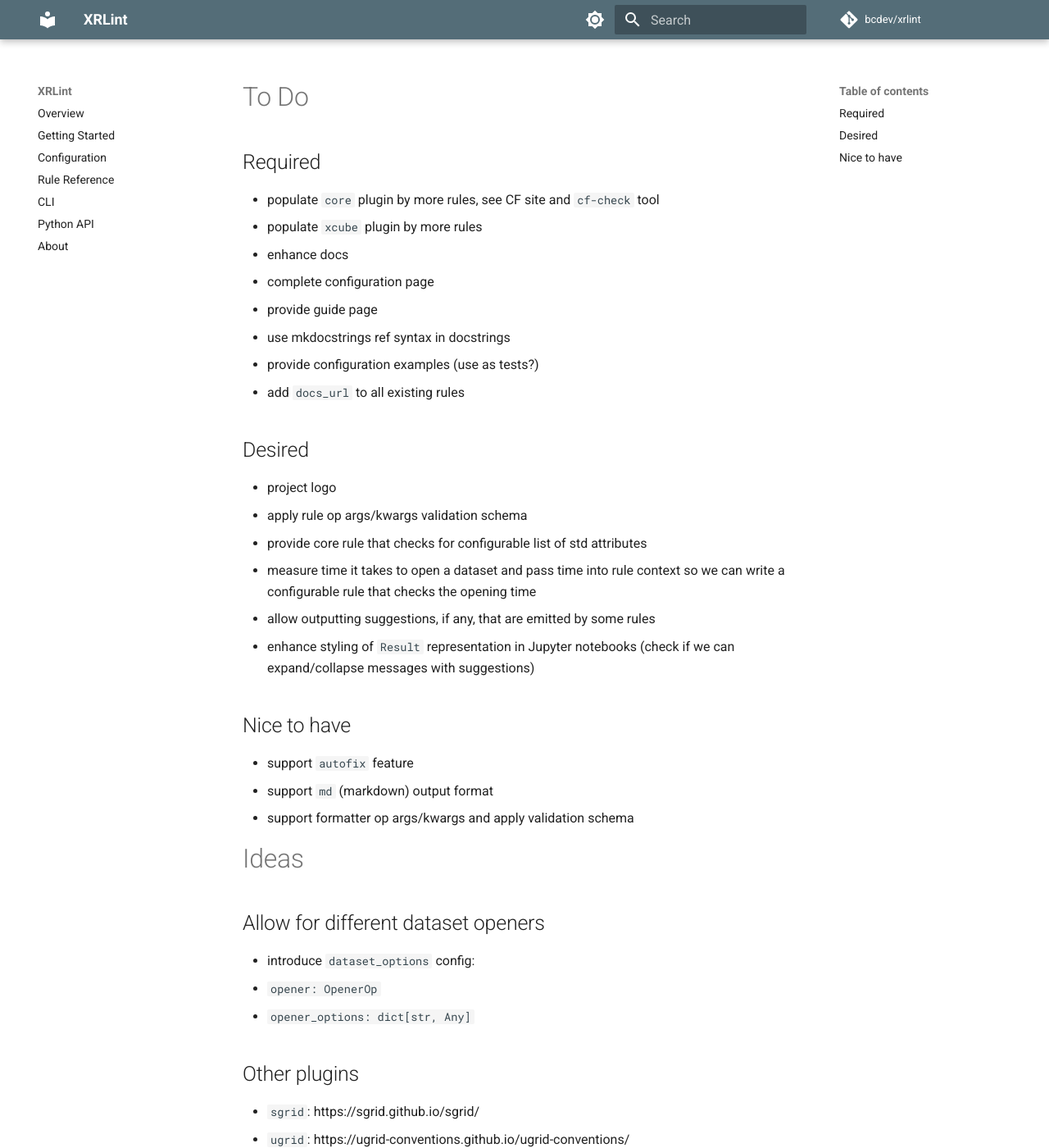
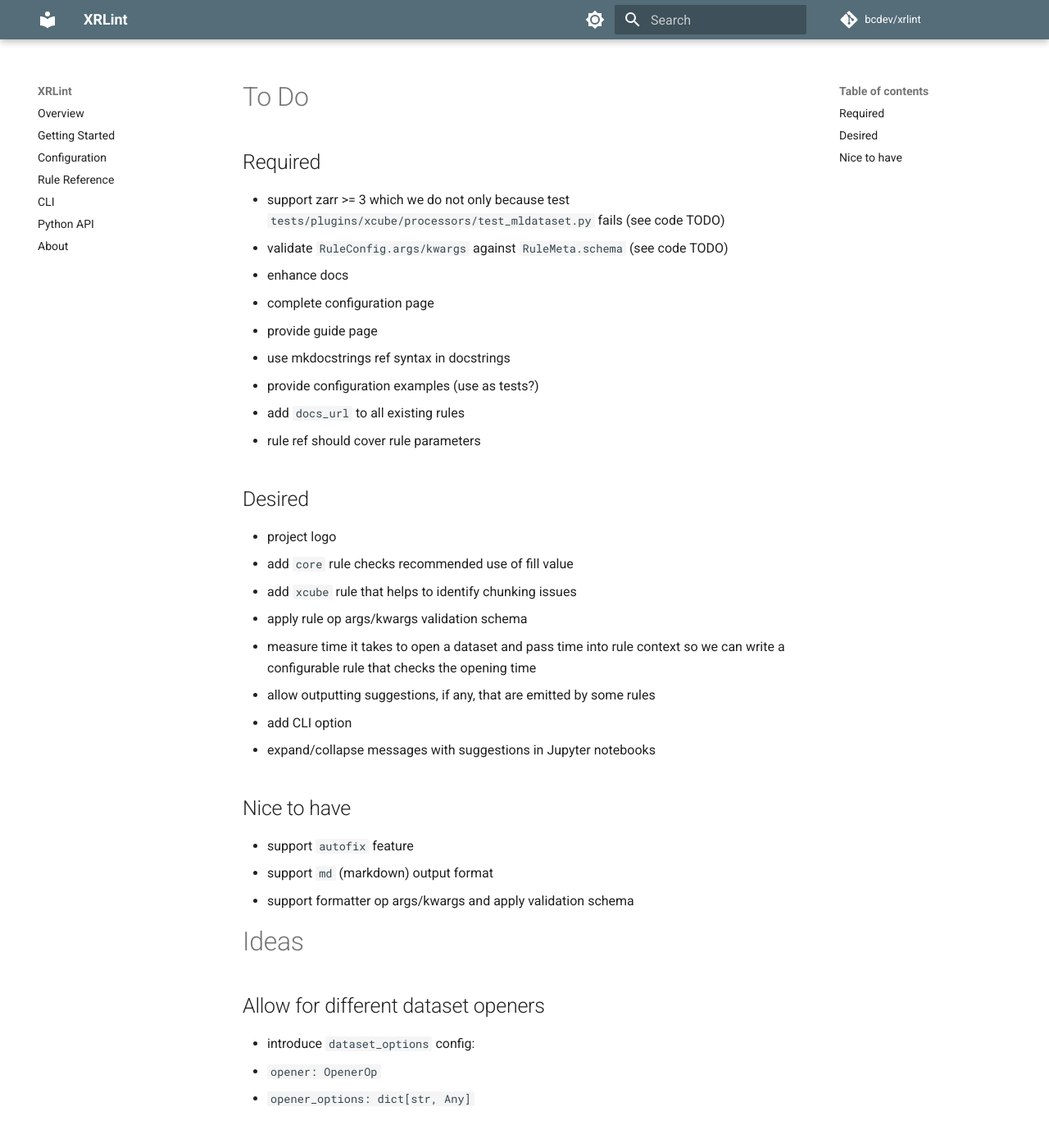
Before and after one commit to bcdev/xrlint, an MkDocs documentation site: the page built from docs/todo.md, in a window 1280 px wide and 1400 px high. Shown: the whole window at 82% size. Built offline with MkDocs 1.6.1 and Material for MkDocs 9.7.7, drawn with Linux system fonts in a browser that asks for light colours; comment, search, counter and statistics services are not loaded.

Commit message:
upd todos

```diff
--- a/docs/todo.md
+++ b/docs/todo.md
@@ -2,25 +2,30 @@
 
 ## Required
 
-- populate `core` plugin by more rules, see CF site and `cf-check` tool
-- populate `xcube` plugin by more rules
+- support zarr >= 3 which we do not only because test
+  `tests/plugins/xcube/processors/test_mldataset.py` fails
+  (see code TODO)
+- validate `RuleConfig.args/kwargs` against `RuleMeta.schema`
+  (see code TODO)
 - enhance docs
   - complete configuration page
   - provide guide page
   - use mkdocstrings ref syntax in docstrings
   - provide configuration examples (use as tests?)
   - add `docs_url` to all existing rules
+  - rule ref should cover rule parameters
 
 ## Desired
 
 - project logo
+- add `core` rule checks recommended use of fill value
+- add `xcube` rule that helps to identify chunking issues
 - apply rule op args/kwargs validation schema
-- provide core rule that checks for configurable list of std attributes
 - measure time it takes to open a dataset and pass time into rule context
   so we can write a configurable rule that checks the opening time
 - allow outputting suggestions, if any, that are emitted by some rules
-- enhance styling of `Result` representation in Jupyter notebooks
-  (check if we can expand/collapse messages with suggestions)
+  - add CLI option
+  - expand/collapse messages with suggestions in Jupyter notebooks
 
 ## Nice to have
 
```
Also changed, not shown: 1 other file.
